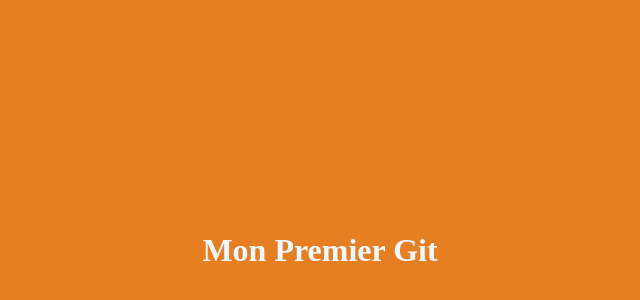
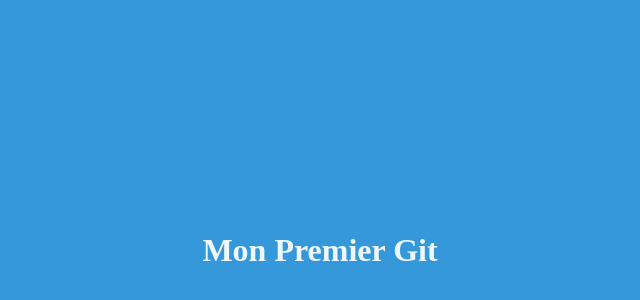
Before and after one commit to KARL-harden13/maison-git, a plain HTML site: page index.html in a window 1280 px wide. Shown: the part 42-342 px from the top of the page, without its empty margins (320-960 px from the left). Drawn offline with Linux system fonts and the light colour scheme.

Commit message:
modif background

```diff
--- a/index.html
+++ b/index.html
@@ -5,7 +5,7 @@
     <meta name="viewport" content="width=device-width, initial-scale=1.0">
     <title>Document</title>
 </head>
-<body style="background-color: #e67e22;">
+<body style="background-color:#3498db">
     <h1 style="padding-top: 20%; padding-bottom: 20%; text-align: center; color: aliceblue;">Mon Premier Git</h1>
 </body>
 </html>
```
